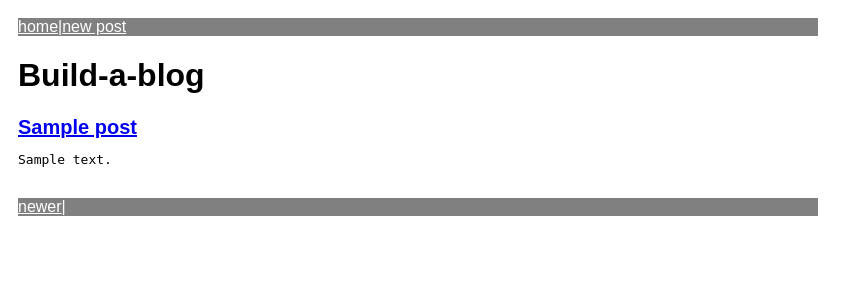
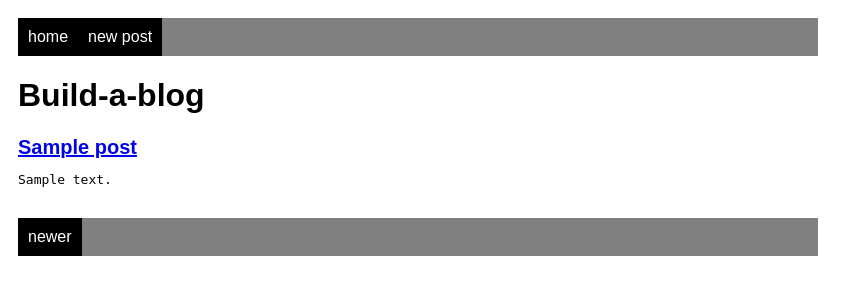
Before and after one commit to soulsetsunday/build-a-blog, a Python web app: template templates/front.html in a window 1280 px wide. Shown: the top 300 px of the page, without its empty margins (0-863 px from the left). Run offline with Jinja, Linux system fonts and the light colour scheme; the template is opened without the code that fills it: most values are stand-ins (such as "Sample title", 1, 10 or a date in 2020).

Commit message:
Made nav links buttons, slightly better grasp on css, added comments to next page function

```diff
--- a/templates/base.html
+++ b/templates/base.html
@@ -49,12 +49,24 @@
             color:white;
             }
 
-        a.one:link{color:white;}
-        a.one:visited {color:lightgrey;}
+        .nav a:link{
+            color:white;
+            padding: 10px 10px;
+            background-color:black;
+            text-align: center;
+            text-decoration: none;
+            display: inline-block;}
+        .nav a:visited {
+            color:lightgrey;
+            background-color:black;
+            padding: 10px 10px;
+            text-align: center;
+            text-decoration: none;
+            display: inline-block;}
     </style>
 
     <body>
-        <div class="nav"><a class="one" href="/blog">home</a>|<a class="one"href="/blog/newpost">new post</a>
+        <div class="nav"><a href="/blog">home</a><a class="one"href="/blog/newpost">new post</a>
         </div>
         <div class="error">{{error}}</div>
         {% block content %}
--- a/templates/front.html
+++ b/templates/front.html
@@ -13,9 +13,12 @@
     <br>
     <div class="nav">
     {% if page > 0 %}
-    <a class="one"href="/blog?page={{page - 1}}">newer</a>|
+    <a class="one"href="/blog?page={{page - 1}}">newer</a>
     {% endif %}
     {% if limit < posts.count() and page < posts.count()//limit %}
+    {# if there are more posts than the per-page limit#}
+    {# and page is less than total posts//per-page limit #}
+    {# I don't see why I put the second part in #}
     <a class="one"href="/blog?page={{page + 1}}">older</a>
     {%endif%}
     </div>
```
